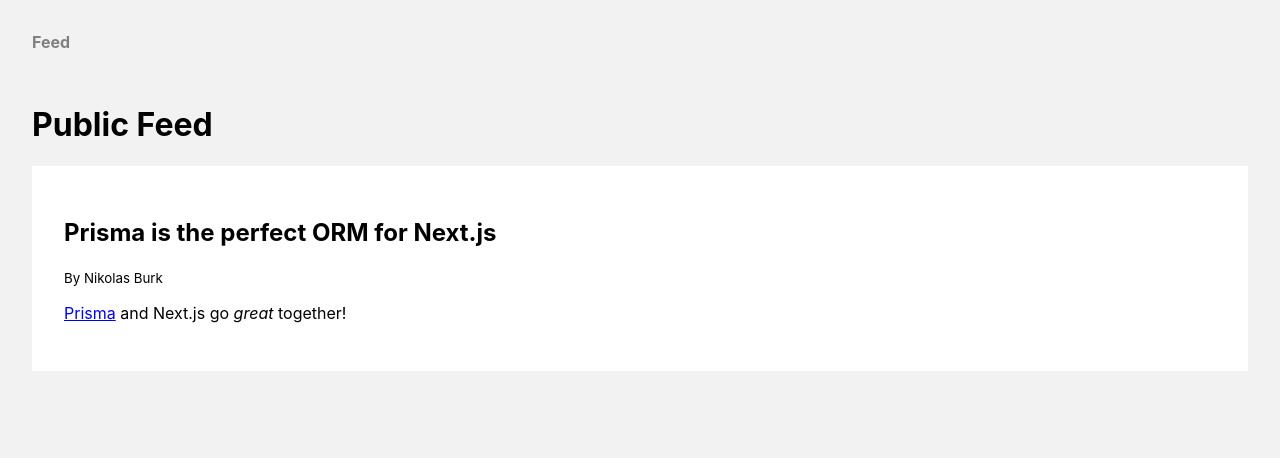
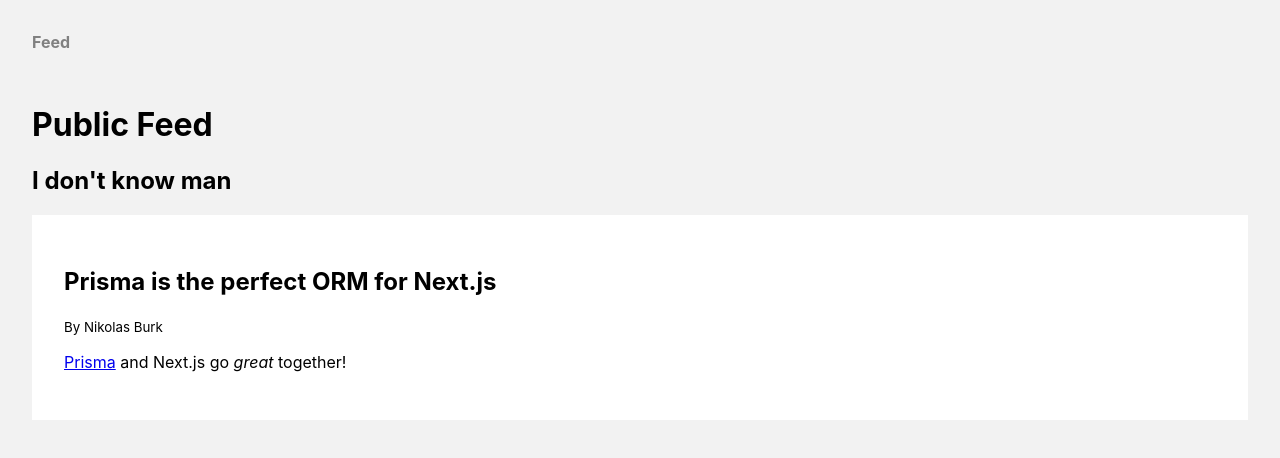
Before and after one commit to AnthonyZhOon/cs-project, a Next.js app: page / in a window 1280 px wide. Shown: the top 458 px of the page. Built offline with nearby package versions, Linux system fonts and the light colour scheme.

Commit message:
Useful edit

```diff
--- a/pages/index.tsx
+++ b/pages/index.tsx
@@ -31,6 +31,7 @@
     <Layout>
       <div className="page">
         <h1>Public Feed</h1>
+        <h2>I don't know man</h2>
         <main>
           {props.feed.map((post) => (
             <div key={post.id} className="post">
```
